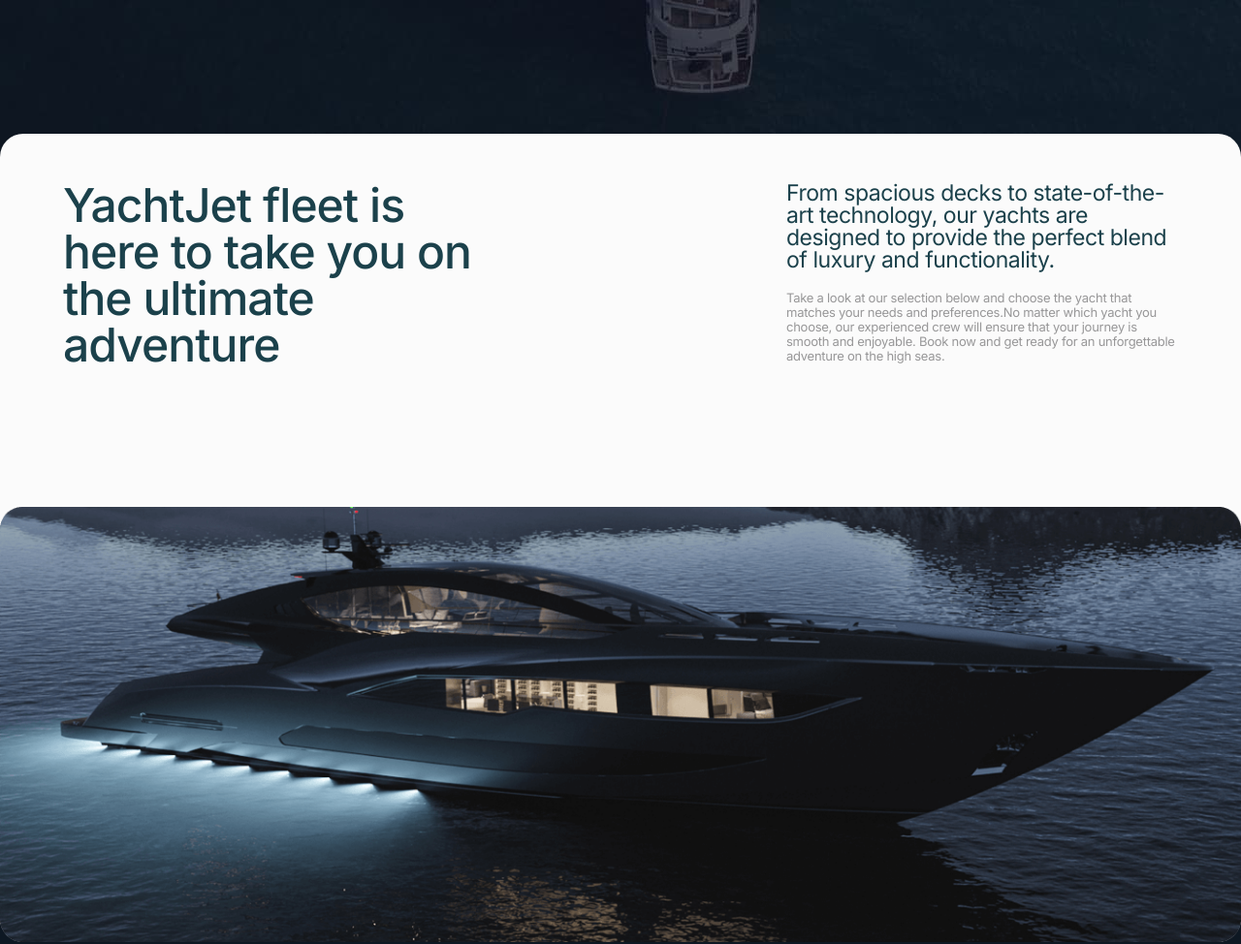
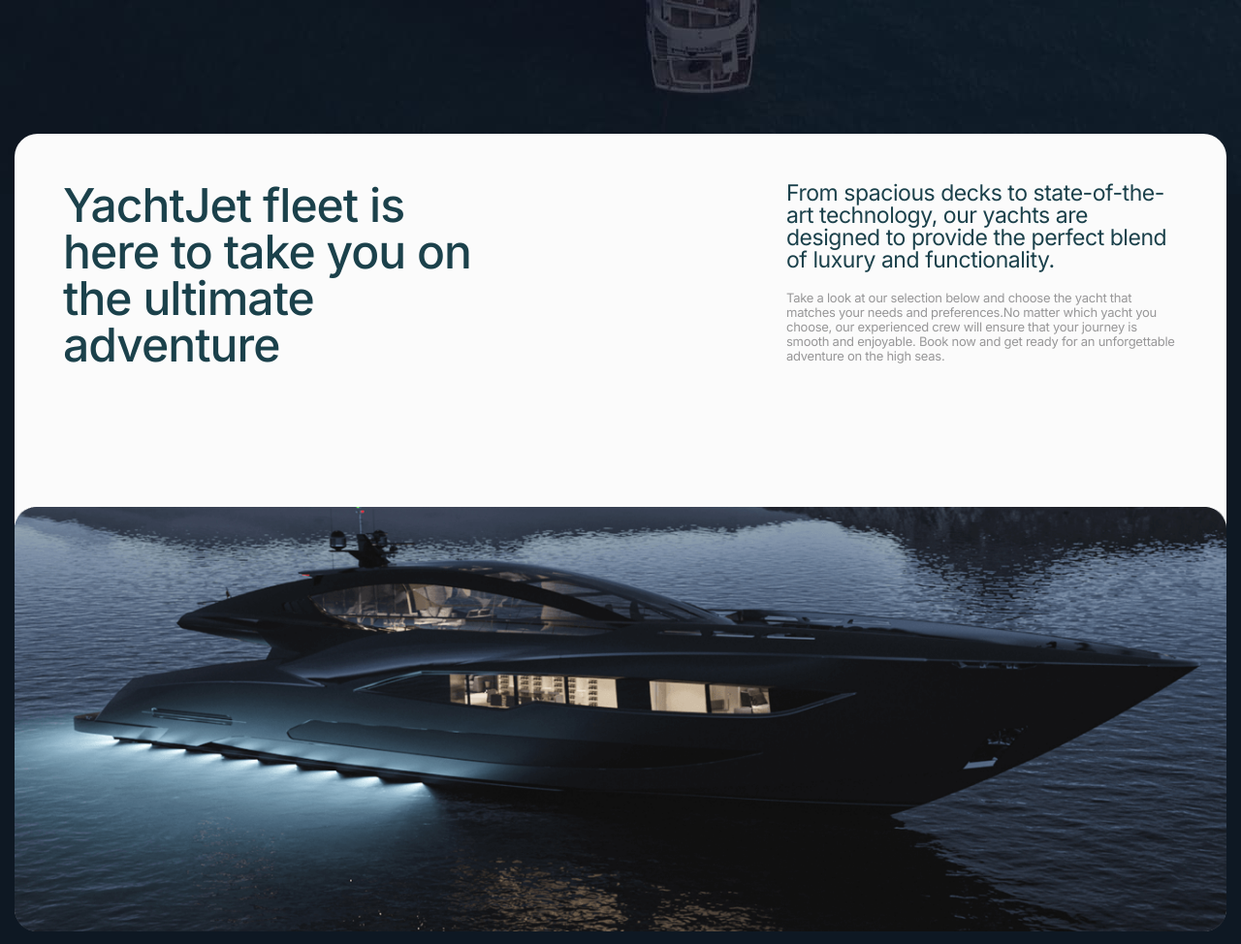
Before and after one commit to NataliaFiltanovych/blandad-yachjet-main, a website built with Vite: page src/index.html in a window 1280 px wide. Shown: the part 600-1574 px from the top of the page at 97% size. Built offline with nearby package versions, Linux system fonts and the light colour scheme.

Commit message:
fix yachtjet-fleet section

```diff
--- a/src/css/yachtjet-fleet.css
+++ b/src/css/yachtjet-fleet.css
@@ -1,16 +1,18 @@
-.yachtjet-fleet-section {
+/* .yachtjet-fleet-section {
+
+} */
+.yachtjet-fleet-container {
   background-color: #fbfbfb;
   border-radius: 24px;
-  padding-bottom: 0;
 }
-
-.yachtjet-fleet-container-text {
+.yachtjet-fleet-wrapper {
   display: flex;
   justify-content: space-between;
   align-items: flex-start;
   gap: 299px;
   padding: 50px 50px 0px 50px;
 }
+
 .yachtjet-fleet-main-title {
   font-weight: 500;
   font-size: 48px;
@@ -20,7 +22,7 @@
   max-width: 537px;
   margin-bottom: 143px;
 }
-.yachtjet-fleet-container {
+.yachtjet-fleet-wrapper-text {
   max-width: 404px;
   margin-bottom: 100px;
 }
@@ -42,8 +44,6 @@
   opacity: 0.4;
 }
 .yachtjet-fleet-image {
-  width: 100%;
+  max-width: 1340px;
   margin: 0 auto;
-  padding-left: 0;
-  padding-right: 0;
 }
--- a/src/partials/yachtjet-fleet.html
+++ b/src/partials/yachtjet-fleet.html
@@ -1,10 +1,11 @@
 <section class="yachtjet-fleet-section section">
   <div class="container">
-    <div class="yachtjet-fleet-container-text">
+    <div class="yachtjet-fleet-container">
+      <div class="yachtjet-fleet-wrapper">
         <h2 class="yachtjet-fleet-main-title">
           YachtJet fleet is here to take you on the ultimate adventure
         </h2>
-      <div class="yachtjet-fleet-container">
+        <div class="yachtjet-fleet-wrapper-text">
           <h3 class="yachtjet-fleet-title">
             From spacious decks to state-of-the-art technology, our yachts are
             designed to provide the perfect blend of luxury and functionality.
@@ -18,11 +19,12 @@
           </p>
         </div>
       </div>
-  </div>
       <img
         class="yachtjet-fleet-image"
         src="/img/yacht-fleet.png"
         alt="yacht"
         width="100%"
       />
+    </div>
+  </div>
 </section>
```
Lines whose indentation alone changed are shown as unchanged.
